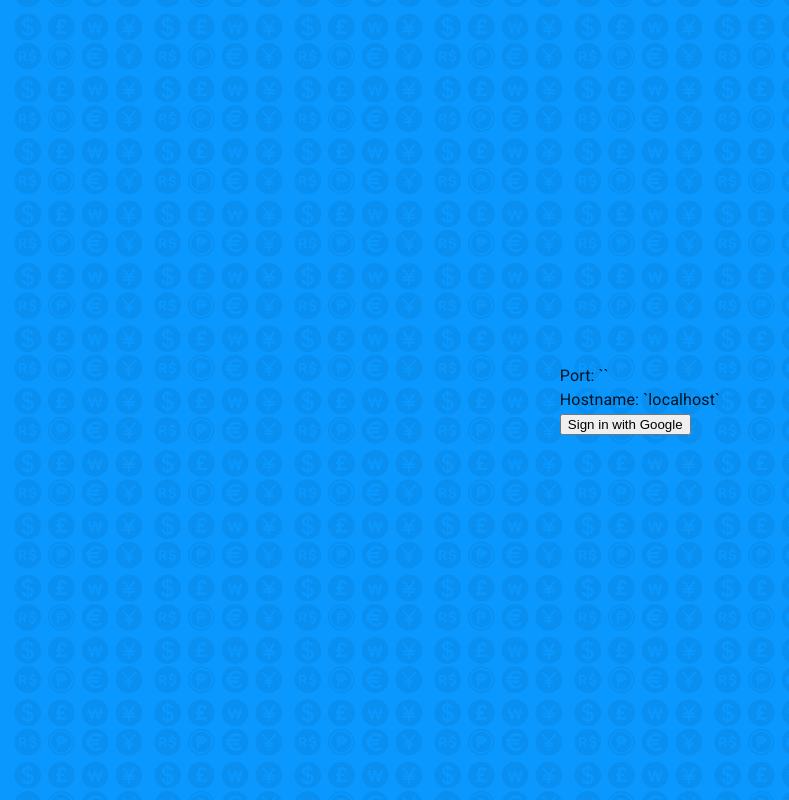
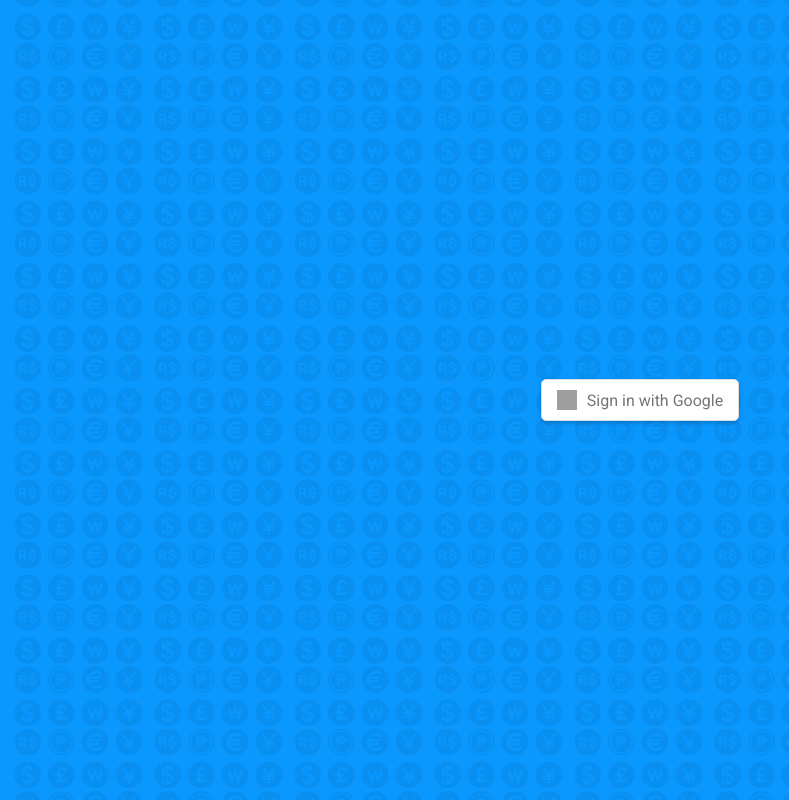
Before and after one commit to Projeto023/economize-023, a React (Create React App) app: page / in a window 1280 px wide. Shown: the whole page, without its empty margins (0-789 px from the left). Built offline with nearby package versions, Linux system fonts and the light colour scheme; grey boxes are pictures that could not be loaded.

Commit message:
android google login button

```diff
--- /dev/null
+++ b/src/components/GoogleSignInButton/index.css
@@ -0,0 +1,25 @@
+.google-signin-btn {
+  display: flex;
+  align-items: center;
+  justify-content: center;
+  background-color: white;
+  color: #757575;
+  border: 1px solid #dcdcdc;
+  padding: 10px 15px;
+  border-radius: 5px;
+  cursor: pointer;
+  font-size: 16px;
+  font-family: 'Roboto', sans-serif;
+  transition: background-color 0.3s ease;
+  box-shadow: 0 2px 4px rgba(0, 0, 0, 0.2);
+}
+
+.google-signin-btn img {
+  width: 20px;
+  height: 20px;
+  margin-right: 10px;
+}
+
+.google-signin-btn:hover {
+  background-color: #f7f7f7;
+}
--- /dev/null
+++ b/src/components/GoogleSignInButton/index.tsx
@@ -0,0 +1,22 @@
+import React from 'react';
+import './index.css';
+
+interface GoogleSignInButtonProps {
+  handleGoogleSignIn: () => void;  // Define the function type
+}
+
+const GoogleSignInButton: React.FC<GoogleSignInButtonProps> = ({ handleGoogleSignIn }) => {
+  return (
+    <div>
+      <button className="google-signin-btn" onClick={handleGoogleSignIn}>
+        <img
+          src="https://developers.google.com/identity/images/g-logo.png"
+          alt="Google Logo"
+        />
+        Sign in with Google
+      </button>
+    </div>
+  );
+};
+
+export default GoogleSignInButton;
--- a/src/pages/Home/index.tsx
+++ b/src/pages/Home/index.tsx
@@ -1,11 +1,10 @@
-import React, { useState } from 'react';
+import React from 'react';
 import { GoogleAuth } from '@codetrix-studio/capacitor-google-auth';
 import Container from "@mui/material/Container";
-
 import DynamicTabs from "../../components/Tab";
 import Header from "../../components/Header";
 import { useUserContext } from "../../context/UserContext";
-
+import GoogleSignInButton from "../../components/GoogleSignInButton";
 
 function Home() {
   const { user, login } = useUserContext();
@@ -14,7 +13,7 @@
     try {
       var userAgent = navigator.userAgent.toLowerCase();
       var Android = userAgent.indexOf("android") > -1;
-      if(Android){
+      if (Android) {
         GoogleAuth.initialize();
       } else {
         GoogleAuth.initialize({
@@ -23,12 +22,12 @@
           grantOfflineAccess: true,
         });
       }
-      const port = window.location.port; // Port number
+      const port = window.location.port;
       const hostname = window.location.hostname;
       console.log(`Running on IP: ${hostname}`);
       console.log(`Running on Port: ${port}`);
       const googleUser = await GoogleAuth.signIn();
-      console.log(googleUser)
+      console.log(googleUser);
       login(googleUser.id!, googleUser.email!, googleUser.name!, googleUser.imageUrl!);
     } catch (error) {
       console.error(error);
@@ -53,11 +52,7 @@
         alignItems: "center",
       }}
     >
-          <div>
-            <div>Port: `{window.location.port}`</div>
-            <div>Hostname: `{window.location.hostname}`</div>
-            <button onClick={handleGoogleSignIn}>Sign in with Google</button>
-          </div>
+      <GoogleSignInButton handleGoogleSignIn={handleGoogleSignIn} />
     </Container>
   );
 }
```
Lines whose indentation alone changed are shown as unchanged.
